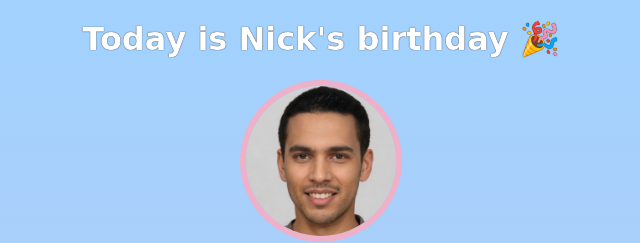
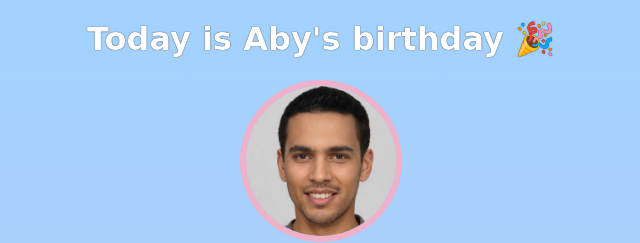
Before and after one commit to auronvila/BirthDayGiftSite, a website built with Vite: page BirthdaySite/co24b4097ba02b24dc89a7ac4/index.html in a window 1280 px wide. Shown: the top 243 px of the page, 319-959 px from the left. Built offline with nearby package versions, Linux system fonts and the light colour scheme; a web font is replaced by a local one.

Commit message:
Updated to Aby

```diff
--- a/BirthdaySite/co24b4097ba02b24dc89a7ac4/index.html
+++ b/BirthdaySite/co24b4097ba02b24dc89a7ac4/index.html
@@ -7,7 +7,7 @@
     </head>
     <body>
         <div id="header">
-            <h1>Today is Nick's birthday 🎉</h1>
+            <h1>Today is Aby's birthday 🎉</h1>
             <img id="bff-img" src="images/nick.jpg">
             <h2 id="bday-age">24 years old</h2>
             <h4 id="bday-date">01.11.2022</h4>
```
